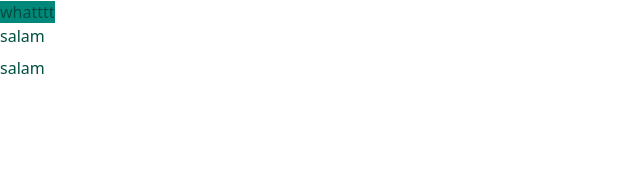
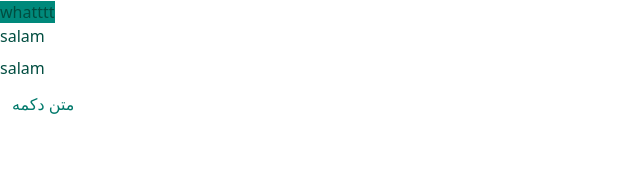
Before and after one commit to vandarpay/vandar-ui-kit, a Vue app in the folder vandar-ui-kit/: page / in a window 1280 px wide. Shown: the top 178 px of the page, without its empty margins (0-640 px from the left). Built offline with nearby package versions, Linux system fonts and the light colour scheme; what prettier-plugin-tailwindcss would draw is missing.

Commit message:
feat: working on button component

```diff
--- a/vandar-ui-kit/src/App.vue
+++ b/vandar-ui-kit/src/App.vue
@@ -1,10 +1,12 @@
 <template>
   <div>
     <newTest></newTest>
+    <baseBtn color="primary" label="متن دکمه" type="text"></baseBtn>
   </div>
 </template>
 
 <script setup>
 import newTest from './components/NewTest/index.vue'
+import baseBtn from './components/BaseBtn/index.vue'
 
 </script>
--- /dev/null
+++ b/vandar-ui-kit/src/components/BaseBtn/index.vue
@@ -0,0 +1,13 @@
+<template>
+  <button :class="`btn btn-${color} btn-${type}`">{{ label }}</button>
+</template>
+
+<script lang="ts" setup>
+import "./style.scss";
+
+const props = defineProps({
+  label: { type: String, required: true },
+  type: { type: String, required: false },
+  color: { type: String, required: false },
+});
+</script>
--- /dev/null
+++ b/vandar-ui-kit/src/components/BaseBtn/style.scss
@@ -0,0 +1,32 @@
+.btn{
+     // default state
+     @apply p-12 text-button-16-semibold;
+
+    &-primary{
+        // default state
+        @apply bg-teal-700 text-neutral-25;
+        //hover state
+        @apply hover:bg-teal-600;
+         //press state
+        @apply active:bg-teal-800;
+
+    }
+
+    &-outline{
+        // default state
+        @apply bg-neutral-25 text-teal-700 outline outline-offset-[-2px] outline-teal-700;
+        //hover state
+        @apply hover:bg-neutral-25 hover:text-teal-600 hover:outline-teal-600;
+         //press state
+        @apply active:bg-neutral-25 active:text-teal-800 active:outline-teal-800;
+    }
+
+    &-text{
+        // default state
+        @apply bg-neutral-25 text-teal-700;
+        //hover state
+        @apply hover:bg-neutral-25 hover:text-teal-600 ;
+         //press state
+        @apply active:bg-neutral-25 active:text-teal-800;
+    }
+}
```
Also changed, not shown: 2 other files (tests, documents, lock files or other folders).
